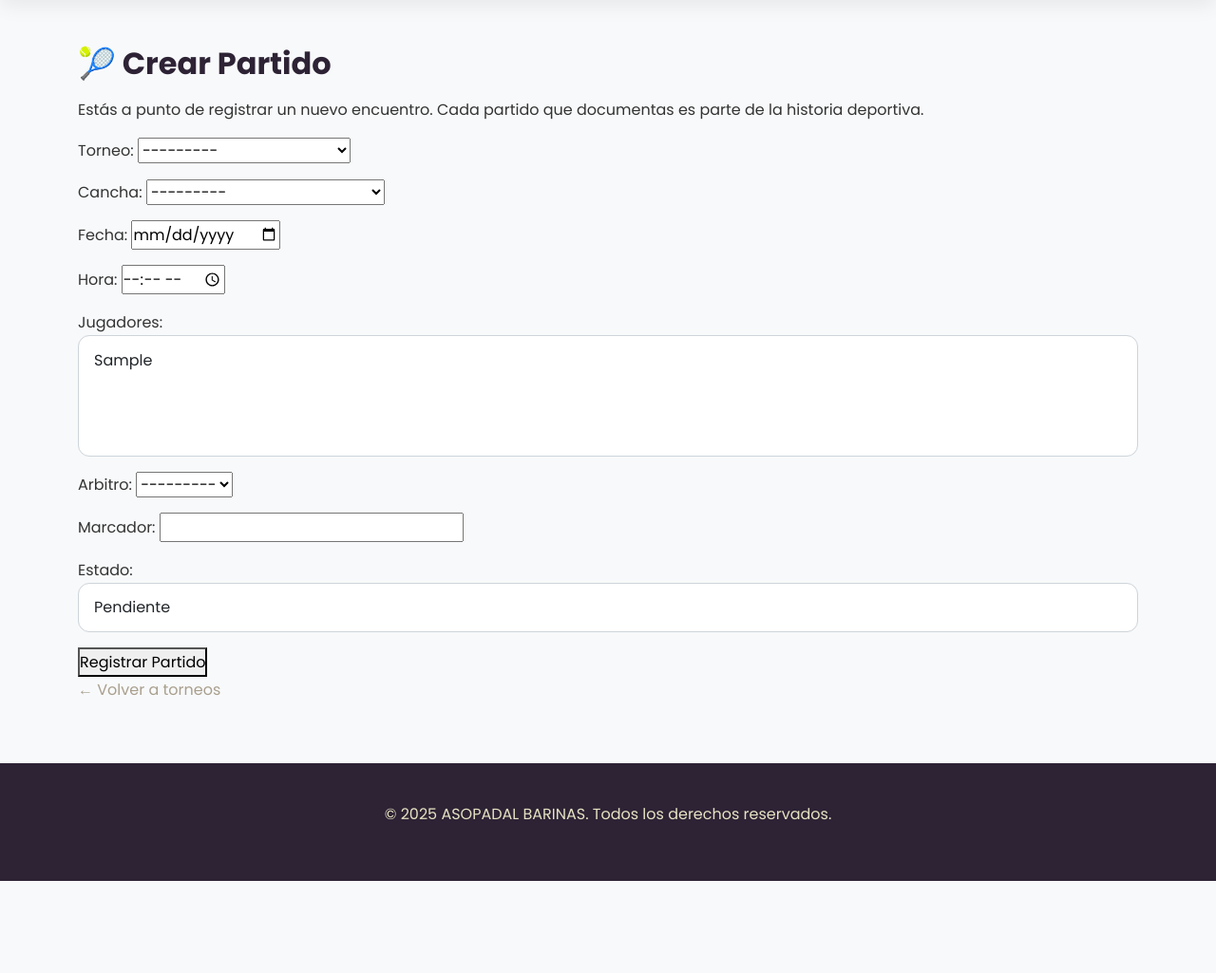
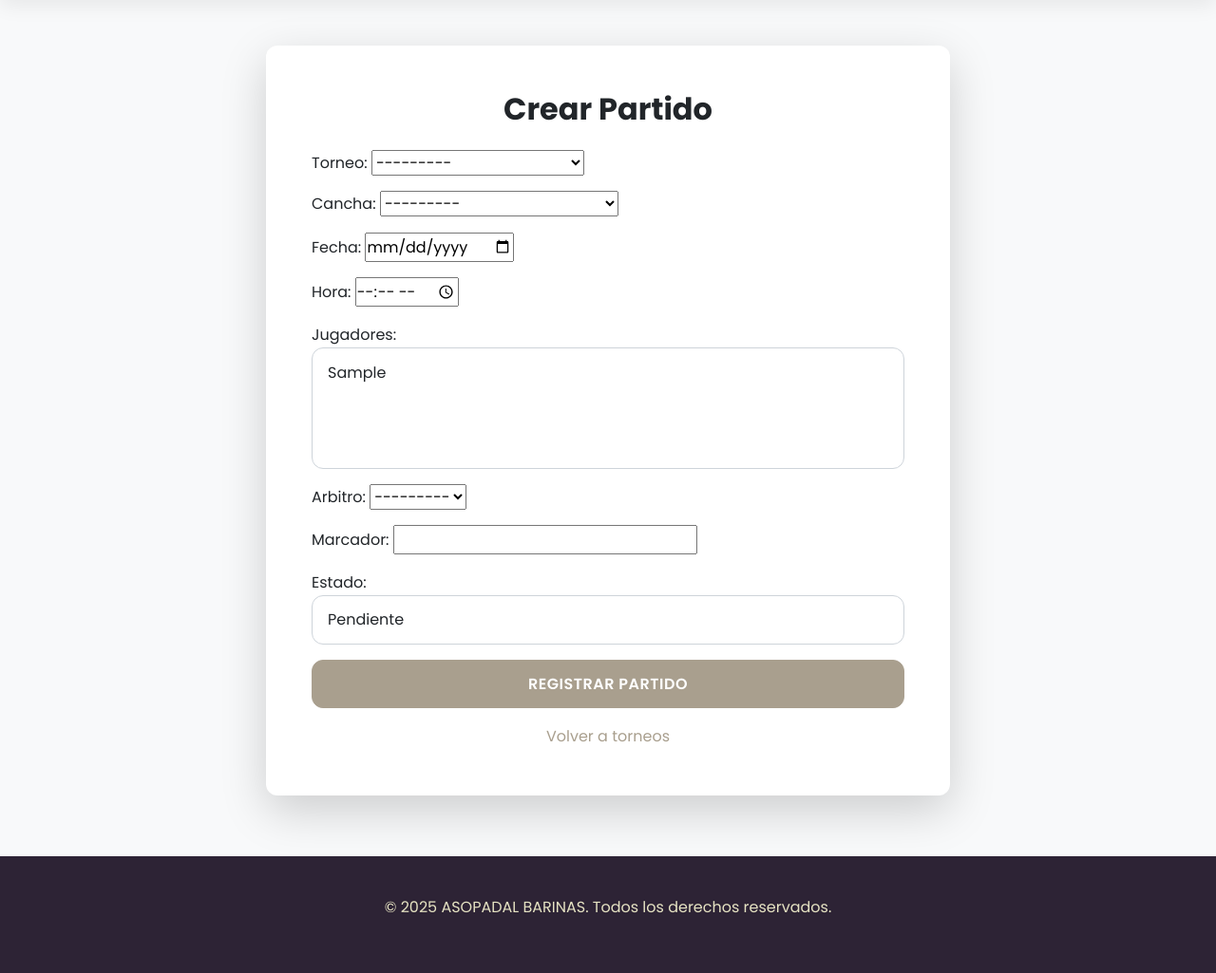
Before and after one commit to ErPyrex/asopadel-old, a Django app: page /admin-gestion/partidos/crear/ in a window 1280 px wide. Shown: the part 83-1108 px from the top of the page at 95% size. Before the commit the page ends 1011 px from the top, so only its background shows below. Run offline with Django 5.2, Linux system fonts and the light colour scheme; a user stored in the database is signed in; tables that the repository leaves empty hold one stand-in row (values such as "Sample post").

Commit message:
feat: Update match template

```diff
--- a/templates/core/partidos/crear_partido.html
+++ b/templates/core/partidos/crear_partido.html
@@ -2,14 +2,25 @@
 {% block title %}Crear Partido{% endblock %}
 
 {% block content %}
-<h2>🎾 Crear Partido</h2>
-<p>Estás a punto de registrar un nuevo encuentro. Cada partido que documentas es parte de la historia deportiva.</p>
-
-<form method="POST">
-  {% csrf_token %}
-  {{ form.as_p }}
-  <button type="submit">Registrar Partido</button>
-</form>
-
-<a href="{% url 'core:admin_torneos_list' %}">← Volver a torneos</a>
+<div class="container">
+    <div class="row justify-content-center">
+        <div class="col-md-8">
+            <div class="card shadow-lg">
+                <div class="card-body p-5">
+                    <h2 class="card-title text-center mb-4">Crear Partido</h2>
+                    <form method="POST">
+                        {% csrf_token %}
+                        {{ form.as_p }}
+                        <div class="d-grid">
+                            <button type="submit" class="btn btn-primary">Registrar Partido</button>
+                        </div>
+                    </form>
+                    <div class="text-center mt-3">
+                        <a href="{% url 'core:admin_torneos_list' %}">Volver a torneos</a>
+                    </div>
+                </div>
+            </div>
+        </div>
+    </div>
+</div>
 {% endblock %}
```
